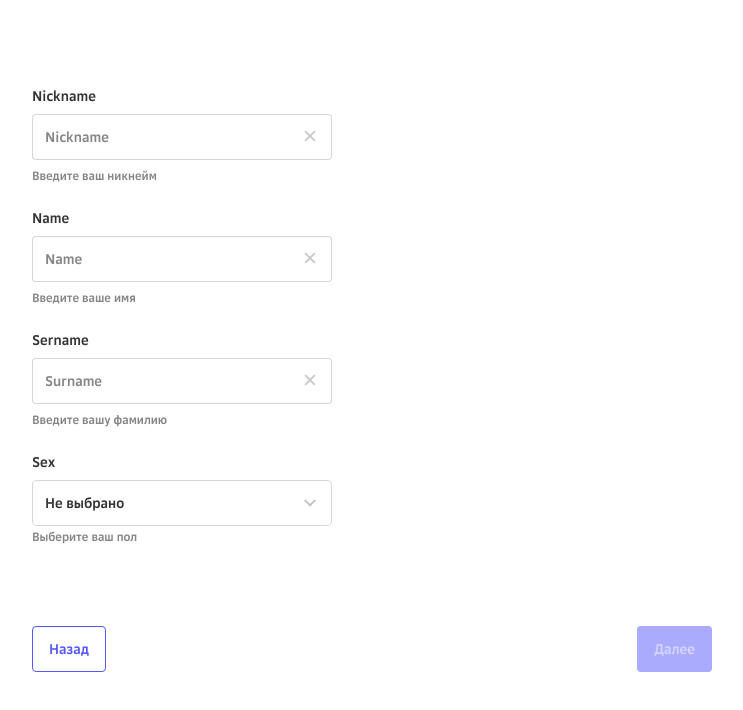
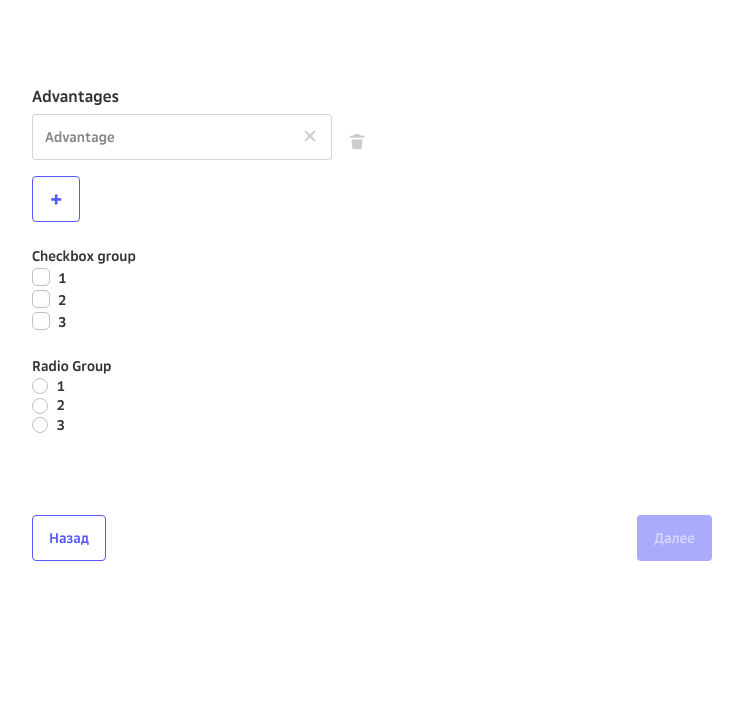
Before and after one commit to Whyareyouu/FrontCloudCamp, a React (Create React App) app: page /create in a window 1280 px wide. Shown: the top 710 px of the page, without its empty margins (268-1011 px from the left). Built offline with nearby package versions, Linux system fonts and the light colour scheme.

Commit message:
update formstepsecond

```diff
--- a/src/pages/multiform/FormStepSecond/FormStepSecond.tsx
+++ b/src/pages/multiform/FormStepSecond/FormStepSecond.tsx
@@ -34,7 +34,7 @@ const FormStepSecond = () => {
     });
 
     if (fields.length === 0) {
-        append('');
+        append({advantages: ''});
     }
 
     const onSubmit = (formState: IFormStepSecond) => {
@@ -52,7 +52,7 @@ const FormStepSecond = () => {
                             <Controller control={control} name={`advantages.${index}` as const} render={({field}) =>
                                 (<>
                                     <Input id={`field-adavatages-${index + 1}`} onChange={field.onChange}
-                                           value={field.value} placeholder='Advantage'
+                                           value={field.value.advantages} placeholder='Advantage'
                                            error={errors.advantages?.[index]}
                                     />
                                 </>)
@@ -61,7 +61,7 @@ const FormStepSecond = () => {
                         </Advantage>
                     ))}
                     <Button type='button' appearance='border' style={{fontSize: "24px"}} id='button add'
-                            onClick={() => append('')}>+</Button>
+                            onClick={() => append({advantages: ''})}>+</Button>
                 </Advantages>
             </div>
             <div>
--- a/src/pages/multiform/MultiForm.tsx
+++ b/src/pages/multiform/MultiForm.tsx
@@ -5,7 +5,7 @@ import FormStepThird from "./FormStepThird/FormStepThird";
 
 
 const MultiForm = () => {
-    const [step, setStep] = useState<number>(1)
+    const [step, setStep] = useState<number>(2)
 
     const handleNextPage = () => {
         if (step === 3) return
```
